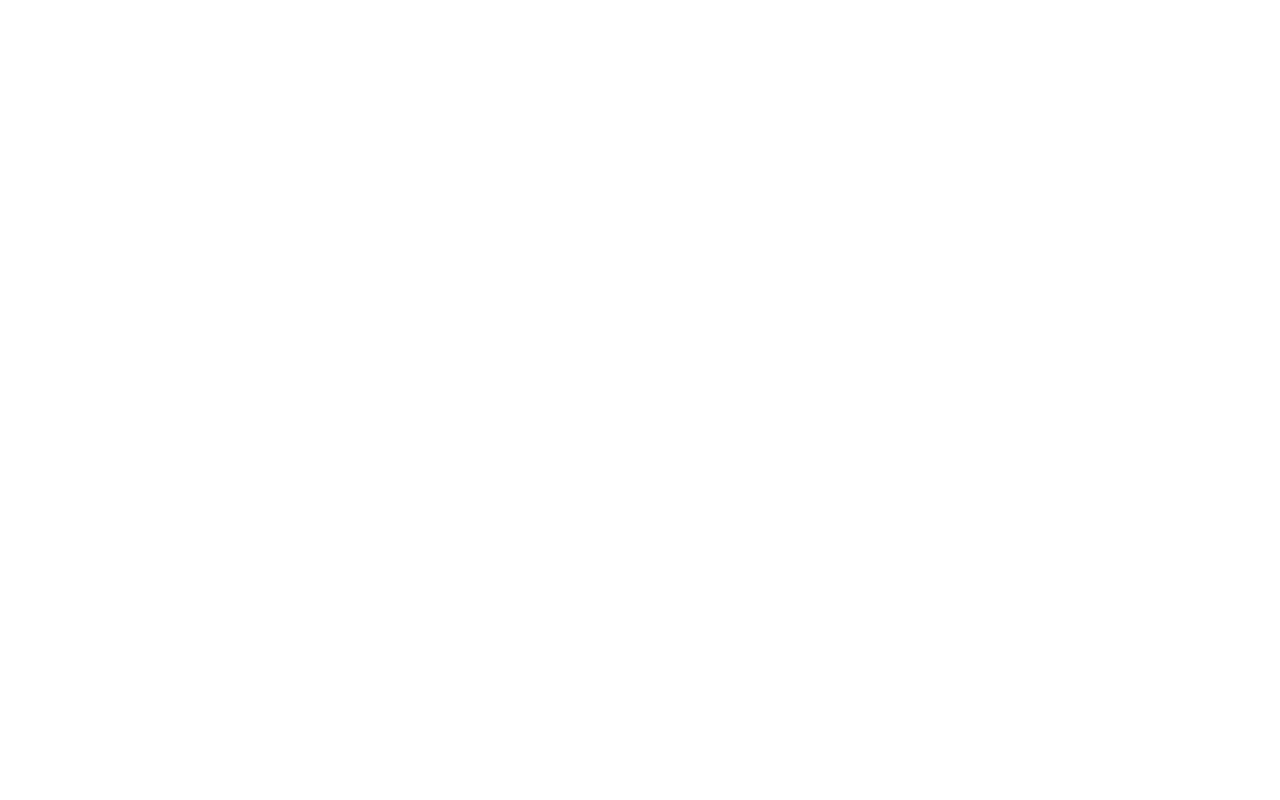
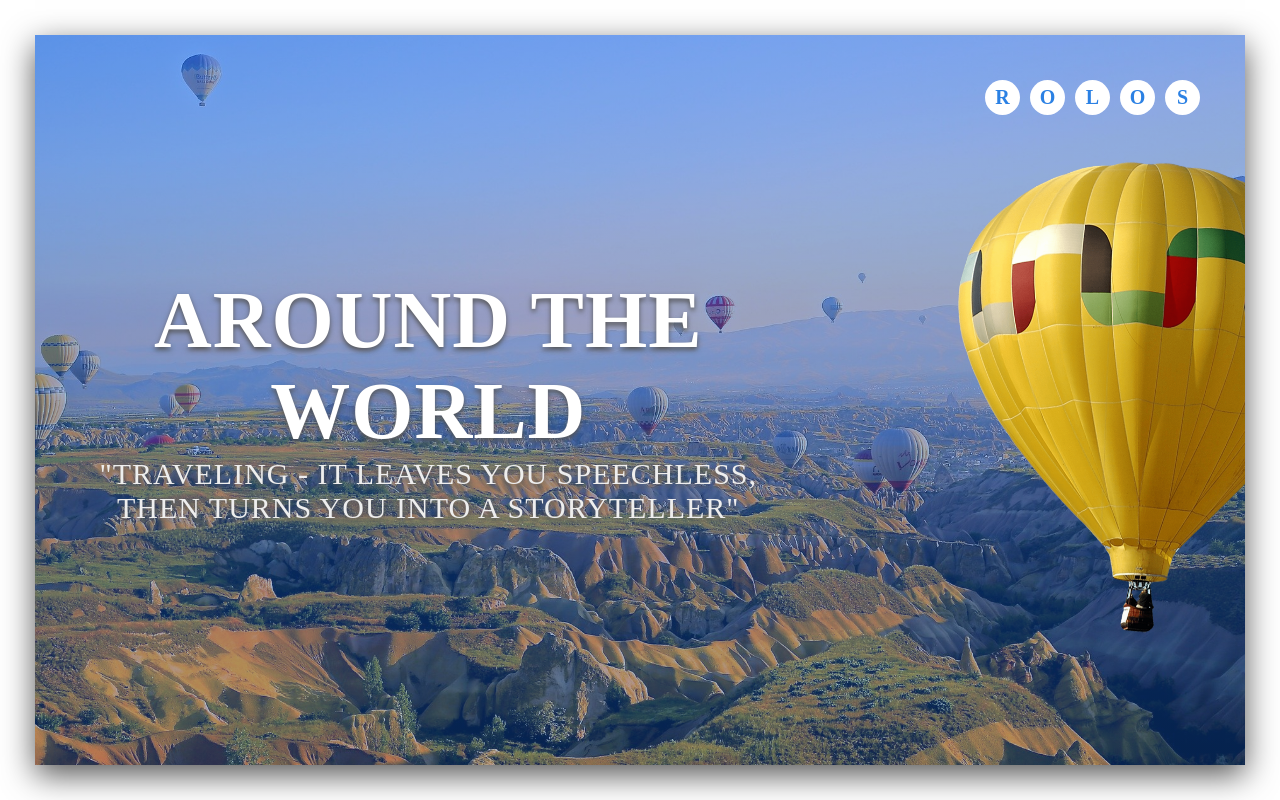
Before and after one commit to ingIsaiasHernandez/Travel-agency-Rolos, a plain HTML site: page index.html in a window 1280 px wide. Drawn offline with Linux system fonts and the light colour scheme.

Commit message:
The header section was make

```diff
--- a/index.html
+++ b/index.html
@@ -9,9 +9,31 @@
       rel="stylesheet"
     />
     <link rel="stylesheet" href="style.css" />
-    <title>The Road</title>
+    <title>Rolo Tours</title>
   </head>
   <body>
+    <div class="container">
+      <header class="header center">
+        <div class="header-text">
+          <h1 class="heading">Around the world</h1>
+          <p class="header-paragraph">
+            "Traveling - it leaves you speechless,
+            then turns you into a
+            storyteller"
+          </p>
+        </div>
+        <img src="images/air-balloon.png" alt="Header-Image" class="header-image">
+        <div class="logo">
+          <h1>
+            <span class="center">R</span>
+            <span class="center">o</span>
+            <span class="center">l</span>
+            <span class="center">o</span>
+            <span class="center">s</span>
+          </h1>
+        </div>
+      </header>
+    </div>
 
     </div>
     <script src="script.js"></script>
--- a/style.css
+++ b/style.css
@@ -0,0 +1,159 @@
+*{
+    margin: 0;
+    padding: 0;
+    font-family: "volikorn", serif;
+    list-style-type: none;
+    text-decoration: none;
+    box-sizing: border-box;
+    outline: none;
+}
+
+html{
+    font-size: 62.5%;
+}
+
+:root{
+    --primary-color: #2b81e4;
+    --secondary-color: #eee;
+    --white-color: #fff;
+    --grey-color: #555;
+    --light-grey-color: #777;
+
+}
+
+.center{
+    display: flex;
+    justify-content: center;
+    align-items: center;
+}
+
+.container{
+    background-color: var(--secondary-color);
+    margin: 3.5rem;
+    box-shadow: 0 1rem 3rem var(--grey-color);
+    overflow: hidden;
+}
+
+.header{
+    width: 100%;
+    height: calc(100vh - 7rem);
+    background: linear-gradient(rgba(18,113,255,0.5),
+    rgba(18,113,255,0.3)), url(images/header-bg.jpg) center no-repeat;
+    background-size: cover;
+    perspective: 100rem;
+
+}
+
+.header-text{
+    text-align: center;
+    text-transform: uppercase;
+    letter-spacing: 0.1rem;
+    text-shadow: 0 0.3rem 0.5rem var(--grey-color);
+}
+
+.heading{
+    font-size: 8rem;
+    color: var(--white-color);
+}
+
+.header-paragraph{
+    font-size: 3rem;
+    font-weight: 500;
+    color: var(--secondary-color);
+    max-width: 70rem;
+    margin: auto;
+}
+
+.logo{
+    position: absolute;
+    top: 4rem;
+    right: 4rem;
+}
+
+.logo h1{
+    display: flex;
+}
+
+.logo h1 span{
+    font-size: 2rem;
+    font-weight: 900;
+    color: var(--primary-color);
+    text-transform: uppercase;
+    background-color: var(--white-color);
+    width: 3.5rem;
+    height: 3.5rem;
+    margin: 0.5rem;
+    border-radius: 50%;
+}
+
+.logo h1 span:nth-child(1){
+    animation: drop-letters 5s 0.1s infinite ;
+}
+
+.logo h1 span:nth-child(2){
+    animation: drop-letters 5s 0.2s infinite ;
+}
+
+.logo h1 span:nth-child(3){
+    animation: drop-letters 5s 0.3s infinite ;
+}
+
+.logo h1 span:nth-child(4){
+    animation: drop-letters 5s 0.4s infinite ;
+}
+
+.logo h1 span:nth-child(5){
+    animation: drop-letters 5s 0.5s infinite ;
+}
+
+
+@keyframes drop-letters {
+    0%{
+        transform: translateY(0);
+    }
+    10%{
+        transform: translateY(0);
+    }
+    15%{
+        transform: translateY(-100%);
+    }
+    20%{
+        transform: translateY(0);
+    }
+    100%{
+        transform: translateY(0);
+    }
+}
+
+.header-image{
+    width: 35%;
+    animation: image-float 150s infinite;
+}
+
+@keyframes image-float {
+    0%{
+        transform: translateZ(40rem);
+        opacity: 1;
+    }
+    40%{
+        transform: translateZ(-500rem)
+        translateX(150rem);
+        opacity: 0.8;
+    }
+    70%{
+        transform: translateZ(-1500rem)
+        translateX(800rem);
+        opacity: 0.6;
+    }
+    80%{
+        transform: translateZ(-500rem)
+        translateX(150rem);
+        opacity: 0.8;
+    }
+    100%{
+        transform: translateZ(40rem);
+        opacity: 1;
+    }
+
+
+}
```
